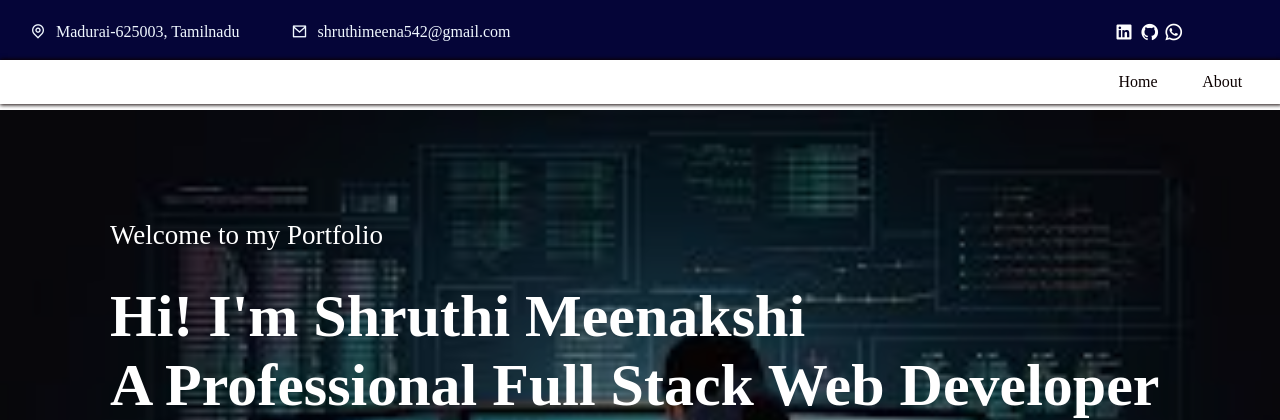
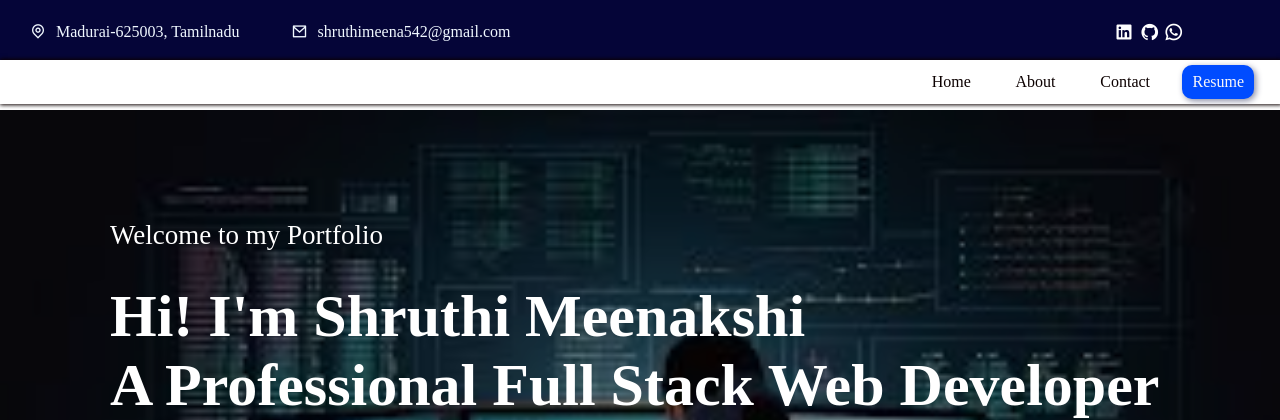
Before and after one commit to ShruthiMeenakshi/Shruthi_Meenakshi, a PHP site: page /home.html in a window 1280 px wide. Shown: the top 420 px of the page. Run offline with PHP 8.4, Linux system fonts and the light colour scheme; some libraries are stand-ins or nearby versions.

Commit message:
Update home.css

```diff
--- a/portfolio/Program/home.css
+++ b/portfolio/Program/home.css
@@ -57,7 +57,7 @@
   height:12px;
   box-shadow:1px 0px 4px 1px;
   display: flex;
-  justify-content: space-between;
+  justify-content: flex-end;
   align-items: center;
   padding: 1rem;
   color: rgb(12, 1, 1);
```
